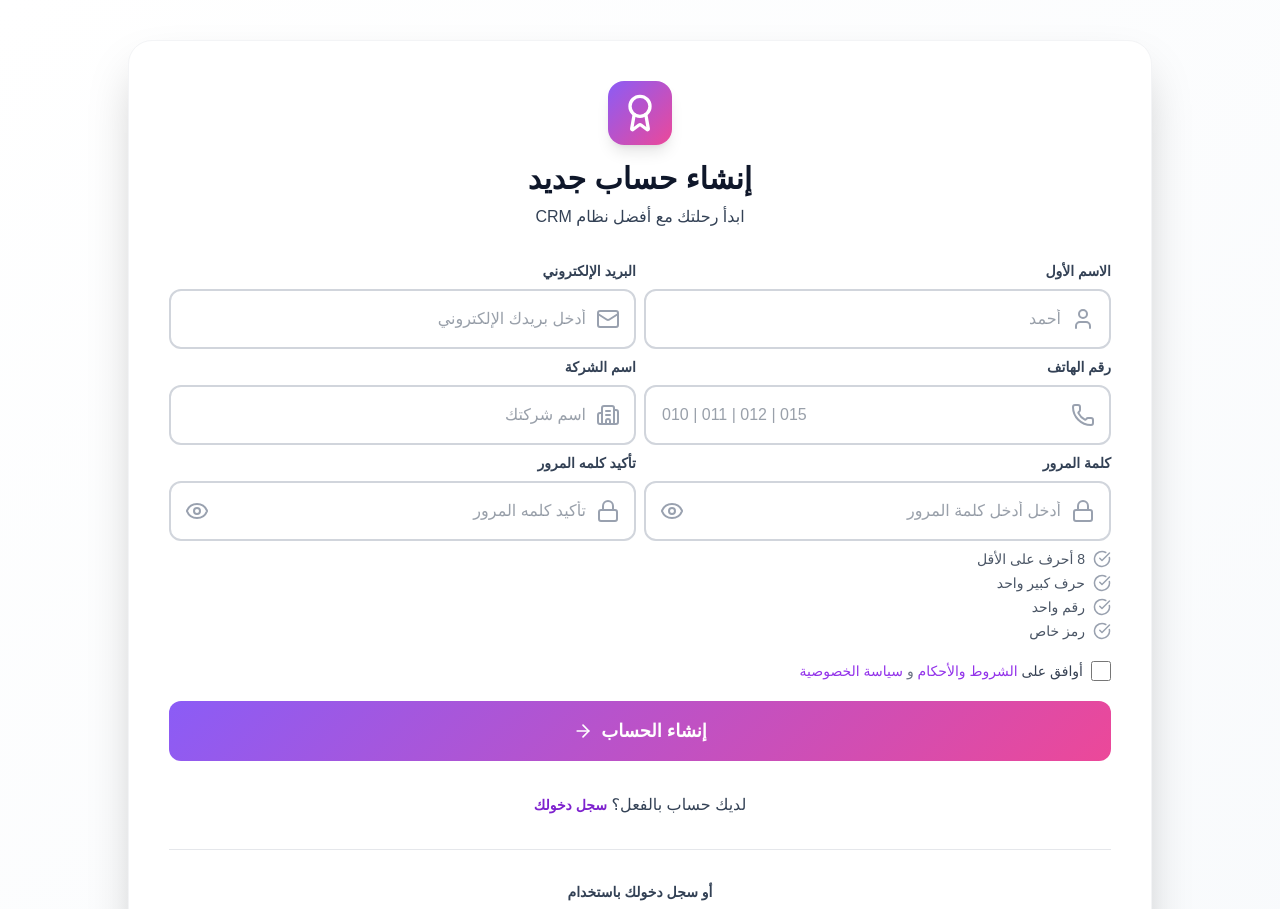
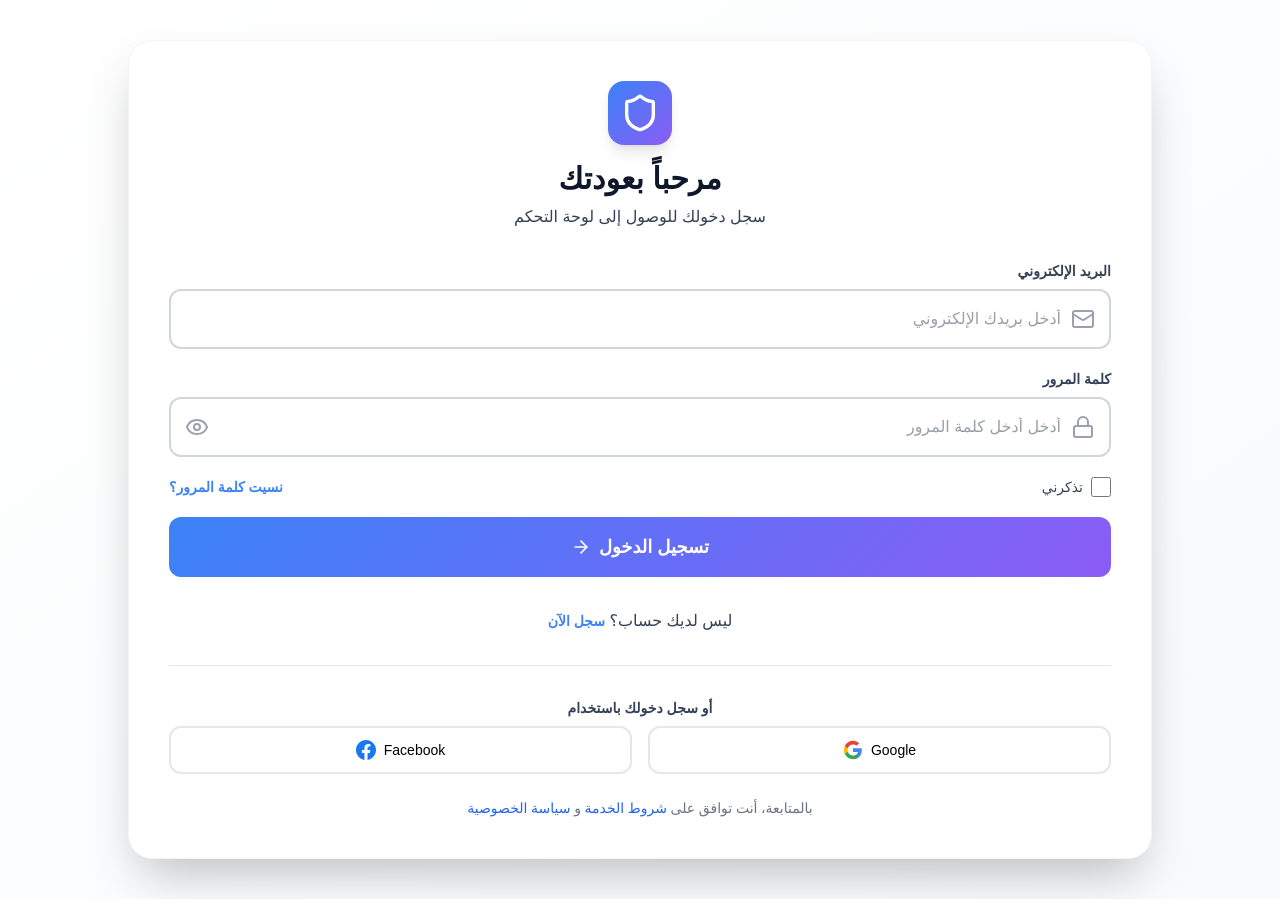
Before and after one commit to Mohammedelsisi21/mini-crm, a React (Vite) app: page /login in a window 1280 px wide. Shown: the top 909 px of the page. Built offline with nearby package versions, Linux system fonts and the light colour scheme.

Commit message:
added install react-router-dom => router

```diff
--- a/package.json
+++ b/package.json
@@ -19,6 +19,7 @@
     "react-dom": "^19.2.0",
     "react-hook-form": "^7.66.0",
     "react-icons": "^5.5.0",
+    "react-router-dom": "^7.9.6",
     "tailwind-merge": "^3.4.0",
     "tailwindcss": "^4.1.17",
     "yup": "^1.7.1"
--- a/src/App.tsx
+++ b/src/App.tsx
@@ -1,9 +1,10 @@
-import Register from "./pages/auth/Register"
+import { RouterProvider } from "react-router-dom"
+import { router } from "./router/inedsx"
 
 const App = () => {
-  return (
-    <div><Register /></div>
-  )
+  return (<>
+    <RouterProvider router={router} />
+  </>)
 }
 
 export default App
--- a/src/components/common/AuthLink.tsx
+++ b/src/components/common/AuthLink.tsx
@@ -1,14 +1,16 @@
+import { Link } from "react-router-dom"
 
 interface IProps {
     text: string
     color: string
     hover: string
+    url?: string
 }
-const AuthLink = ({text, color, hover} : IProps) => {
+const AuthLink = ({text, color, hover, url= ""} : IProps) => {
 return (<>
-    <button type="button" className={`cursor-pointer text-sm font-semibold ${color} ${hover} transition-all`} >
+    <Link to={url} type="button" className={`cursor-pointer text-sm font-semibold ${color} ${hover} transition-all`} >
         {text}
-    </button>
+    </Link>
 </>)
 }
 
--- a/src/pages/auth/Login.tsx
+++ b/src/pages/auth/Login.tsx
@@ -5,7 +5,7 @@ import FormTitle from "../../components/form/FormTitle";
 import Checkbox from "../../components/common/Checkbox";
 import AuthLink from "../../components/common/AuthLink";
 import Button from "../../components/common/Button";
-import { ArrowLeft, Lock, Mail, Shield } from "lucide-react";
+import { ArrowRight, Lock, Mail, Shield } from "lucide-react";
 import GoogleIcon from "../../icons/GoogleIcon";
 import FacebookIcon from "../../icons/FacebookIcon";
 import SocialButton from "../../components/common/SocialButton";
@@ -55,12 +55,12 @@ return (<>
             </div>
             <Button ariaLabel="login-btn" type="submit">
                 <span>تسجيل الدخول</span>
-                <ArrowLeft size={20} className="group-hover:translate-x-1 transition-transform" />
+                <ArrowRight size={20} className="group-hover:translate-x-1 transition-transform" />
             </Button>
             <div className="mt-8 text-center">
                 <p className="text-text-body">
                     ليس لديك حساب؟{' '}
-                    <AuthLink text="سجل الآن" color="text-primary-500" hover="hover:primary-700"/>
+                    <AuthLink url="/register" text="سجل الآن" color="text-primary-500" hover="hover:primary-700"/>
                 </p>
             </div>
         </form>
--- a/src/pages/auth/Register.tsx
+++ b/src/pages/auth/Register.tsx
@@ -15,7 +15,6 @@ import { yupResolver } from "@hookform/resolvers/yup"
 import MsgError from "../../components/common/MsgError";
 import { useEffect, useState } from "react";
 import PasswordRules from "../../components/form/PasswordRules";
-// import PasswordRules from "../../components/form/PasswordRules";
 
 
 type FormData = {
@@ -103,7 +102,7 @@ return (<>
             <div className="mt-8 text-center">
                 <p className="text-text-body">
                     لديك حساب بالفعل؟ {' '}
-                    <AuthLink text="سجل دخولك" color="text-secondary-700" hover="hover:text-secondary-800"/>
+                    <AuthLink url="/login" text="سجل دخولك" color="text-secondary-700" hover="hover:text-secondary-800"/>
                 </p>
             </div>
         </form>
--- /dev/null
+++ b/src/router/inedsx.tsx
@@ -0,0 +1,13 @@
+import { createBrowserRouter, createRoutesFromElements, Route } from "react-router-dom";
+import Register from "../pages/auth/Register";
+import Login from "../pages/auth/Login";
+
+
+export const router = createBrowserRouter(
+    createRoutesFromElements(
+        <>
+            <Route path="/register" element={<Register />} />
+            <Route path="/login" element={<Login />} />
+        </>
+    )
+)
```
Also changed, not shown: 1 other file (tests, documents, lock files or other folders).
